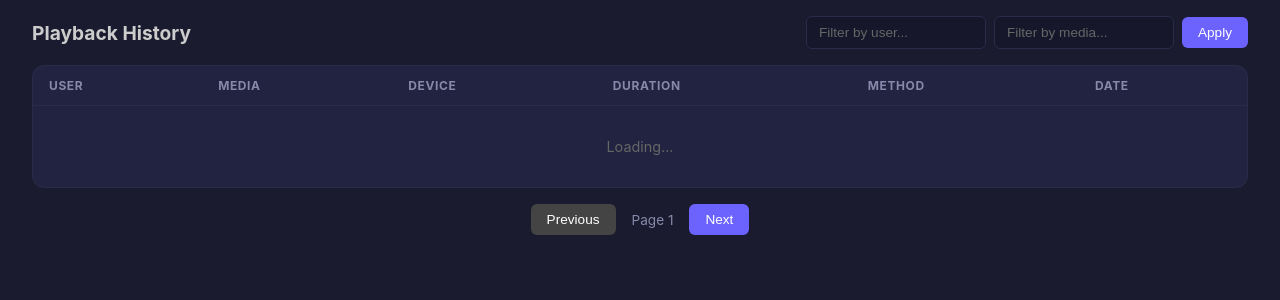
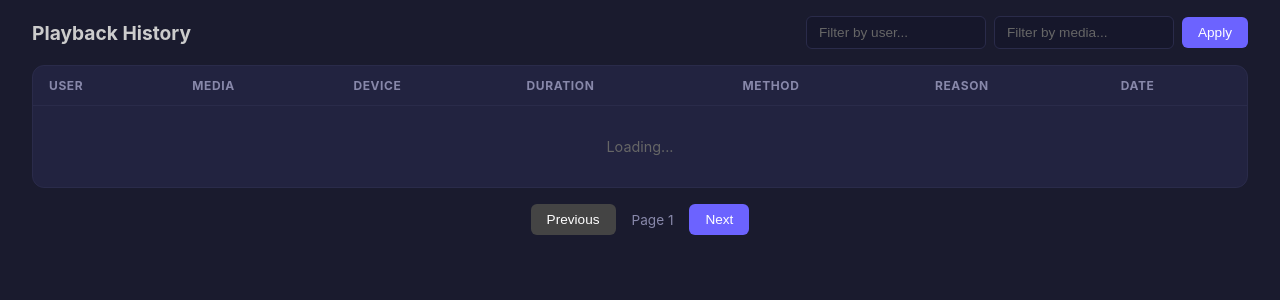
Before and after one commit to davtheconquerer/finsight, a FastAPI app: template backend/app/templates/history.html in a window 1280 px wide. Shown: the part 66-366 px from the top of the page. Run offline with FastAPI, Linux system fonts and the light colour scheme; the template is opened without the code that fills it, so the values that code supplies are empty; parts of the project's set-up code (start-up, migrations or seed data) failed here and were passed over.

Commit message:
Added Reason column to history table

```diff
--- a/backend/app/static/js/dashboard.js
+++ b/backend/app/static/js/dashboard.js
@@ -48,13 +48,14 @@ function renderHistory(sessions) {
     const tbody = document.getElementById('history-body');
     if (!tbody) return;
     if (!sessions || sessions.length === 0) {
-        tbody.innerHTML = '<tr><td colspan="6" style="text-align:center;color:#666;padding:2rem;">No playback history</td></tr>';
+        tbody.innerHTML = '<tr><td colspan="7" style="text-align:center;color:#666;padding:2rem;">No playback history</td></tr>';
         return;
     }
     tbody.innerHTML = sessions.map(s => {
         const dur = s.duration ? Math.round(s.duration / 60) + 'm' : '\u2014';
         const link = s.media_id ? `/media/${s.media_id}` : '#';
         const date = s.ended_at ? new Date(s.ended_at).toLocaleString() : '\u2014';
+        const reason = s.transcode_reason ? escapeHtml(s.transcode_reason) : '\u2014';
         return `
         <tr>
             <td>${escapeHtml(s.user)}</td>
@@ -62,6 +63,7 @@ function renderHistory(sessions) {
             <td>${escapeHtml(s.device || '\u2014')}</td>
             <td>${dur}</td>
             <td>${methodBadge(s.play_method)}</td>
+            <td style="font-size:0.8rem;color:#aaa;">${reason}</td>
             <td>${date}</td>
         </tr>`;
     }).join('');
@@ -175,12 +177,13 @@ async function loadHistoryPage() {
     const tbody = document.getElementById('history-body');
     if (!tbody) return;
     if (!data.items || data.items.length === 0) {
-        tbody.innerHTML = '<tr><td colspan="6" style="text-align:center;color:#666;padding:2rem;">No results</td></tr>';
+        tbody.innerHTML = '<tr><td colspan="7" style="text-align:center;color:#666;padding:2rem;">No results</td></tr>';
     } else {
         tbody.innerHTML = data.items.map(s => {
             const dur = s.duration ? Math.round(s.duration / 60) + 'm' : '\u2014';
             const link = s.media_id ? `/media/${s.media_id}` : '#';
             const date = s.ended_at ? new Date(s.ended_at).toLocaleString() : '\u2014';
+            const reason = s.transcode_reason ? escapeHtml(s.transcode_reason) : '\u2014';
             return `
             <tr>
                 <td>${escapeHtml(s.user)}</td>
@@ -188,6 +191,7 @@ async function loadHistoryPage() {
                 <td>${escapeHtml(s.device || '\u2014')}</td>
                 <td>${dur}</td>
                 <td>${methodBadge(s.play_method)}</td>
+                <td style="font-size:0.8rem;color:#aaa;">${reason}</td>
                 <td>${date}</td>
             </tr>`;
         }).join('');
--- a/backend/app/templates/dashboard.html
+++ b/backend/app/templates/dashboard.html
@@ -61,11 +61,12 @@
                     <th>Device</th>
                     <th>Duration</th>
                     <th>Method</th>
+                    <th>Reason</th>
                     <th>Date</th>
                 </tr>
             </thead>
             <tbody id="history-body">
-                <tr><td colspan="6" style="text-align:center;color:#666;padding:2rem;">Loading...</td></tr>
+                <tr><td colspan="7" style="text-align:center;color:#666;padding:2rem;">Loading...</td></tr>
             </tbody>
         </table>
     </div>
--- a/backend/app/templates/history.html
+++ b/backend/app/templates/history.html
@@ -18,11 +18,12 @@
                     <th>Device</th>
                     <th>Duration</th>
                     <th>Method</th>
+                    <th>Reason</th>
                     <th>Date</th>
                 </tr>
             </thead>
             <tbody id="history-body">
-                <tr><td colspan="6" style="text-align:center;color:#666;padding:2rem;">Loading...</td></tr>
+                <tr><td colspan="7" style="text-align:center;color:#666;padding:2rem;">Loading...</td></tr>
             </tbody>
         </table>
     </div>
```
